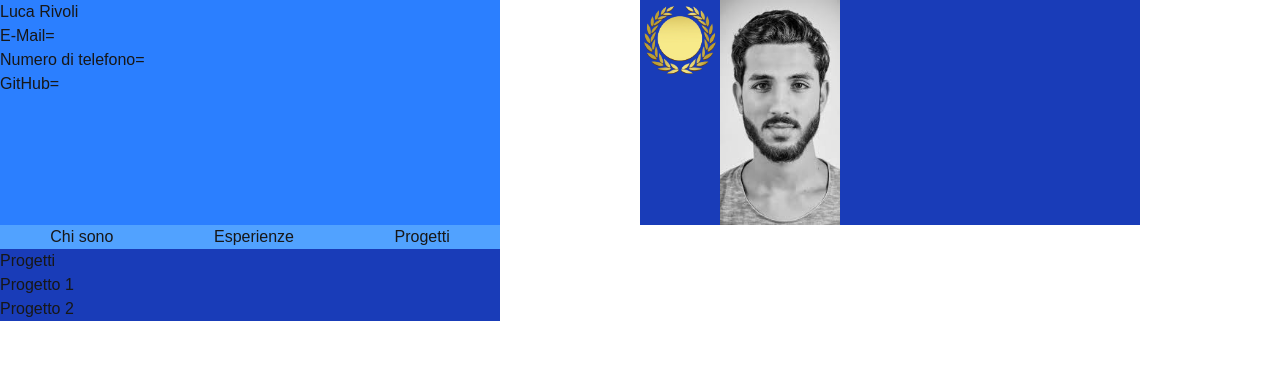
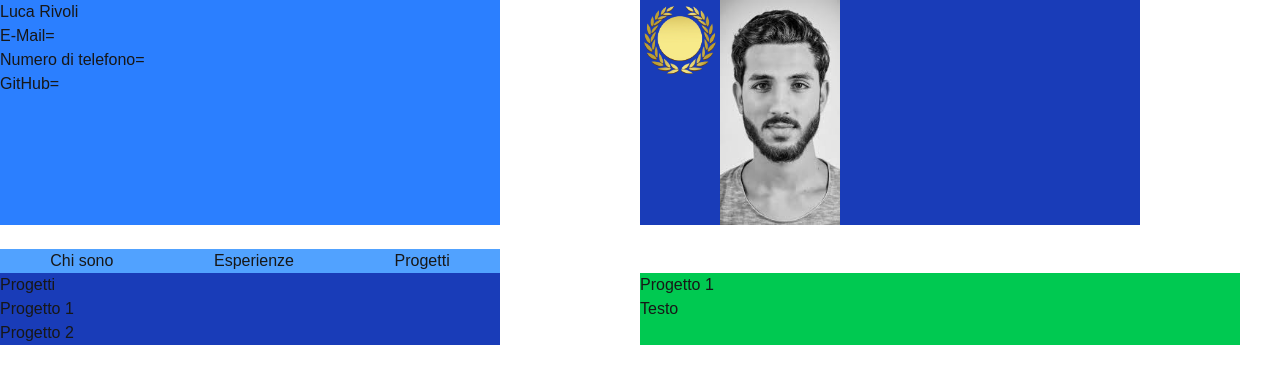
Before and after one commit to ErLupoDeRoma/portfolio, a Next.js app in the folder portfolio/: page / in a window 1280 px wide. Shown: the top 384 px of the page. Built offline with nearby package versions, Linux system fonts and the light colour scheme.

Commit message:
Creato struttura Progetto

```diff
--- a/portfolio/app/page.js
+++ b/portfolio/app/page.js
@@ -13,11 +13,12 @@ export default function Home() {
   <IO/>
 <Immagini/>
 </div>
-
-<div>
+<br></br>
+<div className="flex justify-around grid grid-cols-1">
   <Navbar/>
+<div className="grid grid-cols-2">
   <Navigazione/>
-  <Progetto/>
+  <Progetto/></div>
 </div>
 </div>
 
--- a/portfolio/components/Riquadro_Progetto.js
+++ b/portfolio/components/Riquadro_Progetto.js
@@ -1,8 +1,9 @@
 export default function Progetto() {
   return (
     <>
-<div>
-    <div></div>
+<div className="bg-green-500 w-150">
+    <div>Progetto 1</div>
+    <div>Testo</div>
 </div>
     </>
   );
```
